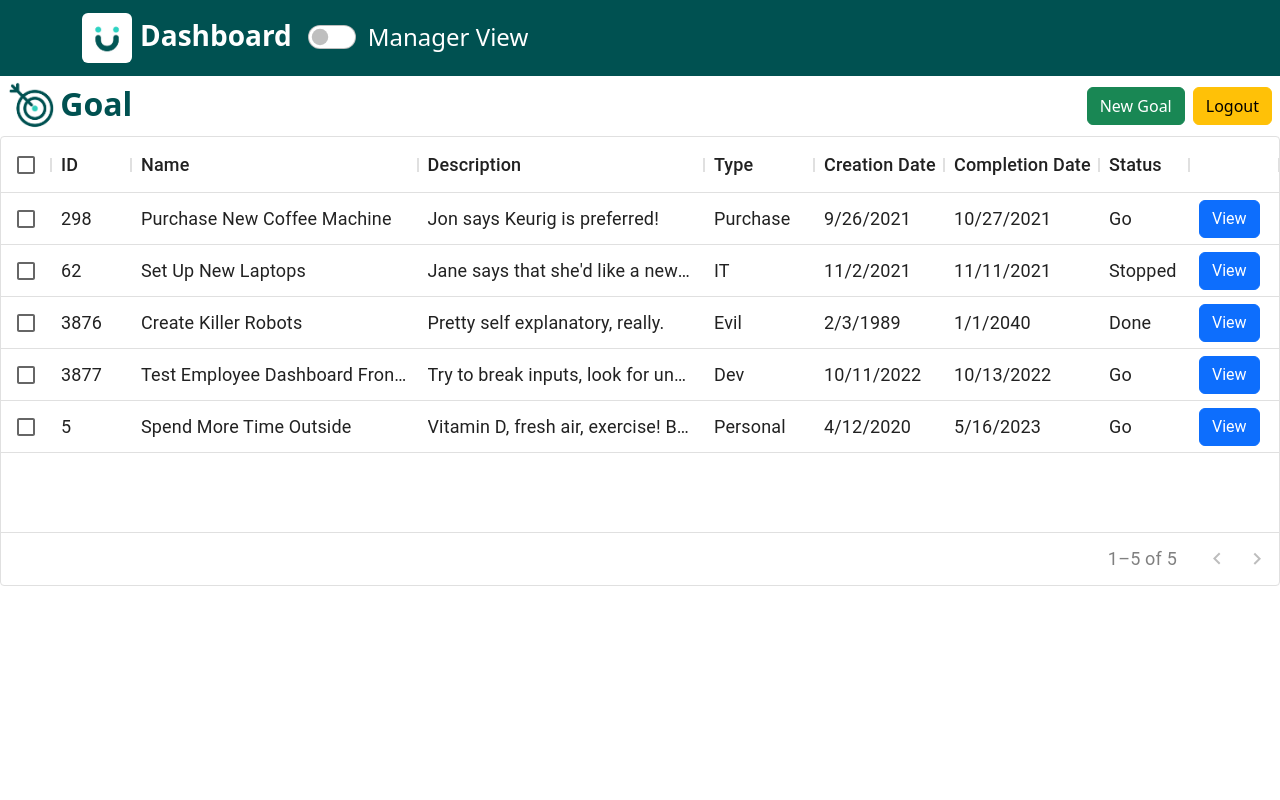
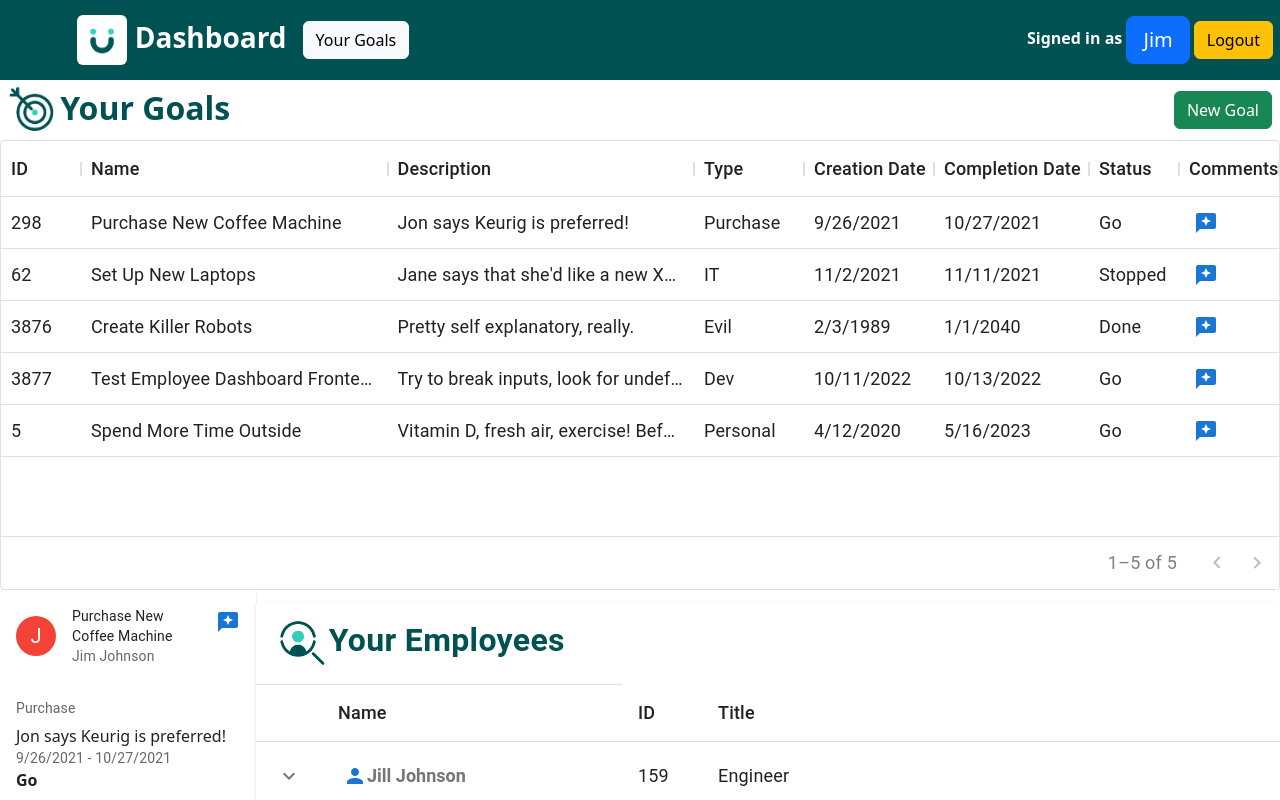
Before and after one commit to NicholasAnkiewicz/goalstool, a React (Create React App) app in the folder my-app/: page /dashboard in a window 1280 px wide. Shown: the top 800 px of the page. Built offline with nearby package versions, Linux system fonts and the light colour scheme.

Commit message:
Removed toggle-switch, added goal card and linked components

```diff
--- a/my-app/src/App.js
+++ b/my-app/src/App.js
@@ -3,6 +3,7 @@ import { BrowserRouter, Route, Routes } from 'react-router-dom';
 import Dashboard from './pages/Dashboard';
 import ManagerDashboard from './pages/ManagerDashboard';
 import NewGoal from './pages/NewGoal';
+import GoalCard from './pages/components/GoalCard';
 
 function App() {
     return (
@@ -12,6 +13,7 @@ function App() {
                 < Route path='/dashboard' element={<Dashboard />} />
                 < Route path='/manager-dashboard' element={<ManagerDashboard />} />
                 < Route path='/NewGoal' element={<NewGoal />} />
+                < Route path='/goalcard' element={<GoalCard/> } />
            </Routes>
       </BrowserRouter>
     );
--- a/my-app/src/pages/Dashboard.js
+++ b/my-app/src/pages/Dashboard.js
@@ -3,16 +3,15 @@ import { DataGrid } from '@mui/x-data-grid';
 import { Button } from 'react-bootstrap';
 import 'bootstrap/dist/css/bootstrap.min.css';
 import './Dashboard.css';
-import Container from 'react-bootstrap/Container';
-import Nav from 'react-bootstrap/Nav';
 import Navbar from 'react-bootstrap/Navbar';
 import logo from './ukglogo.jpg';
-import { MDBSwitch } from 'mdb-react-ui-kit';
 import ManagerDashboard from "./ManagerDashboard.js"
-import { CSSTransition } from 'react-transition-group';
 import { useNavigate } from "react-router-dom";
 import Image from 'react-bootstrap/Image';
 import icon from './icon1.png';
+import GoalCard from './components/GoalCard'
+import ReviewsIcon from '@mui/icons-material/Reviews';
+import IconButton from '@mui/material/IconButton';
 
 
 const columns = [
@@ -43,7 +42,7 @@ const columns = [
   },
 
   {
-    field: 'createdDate',
+    field: 'createdate',
     description: 'The date of creation for the goal',
     headerName: 'Creation Date',
     type: 'date',
@@ -52,7 +51,7 @@ const columns = [
   },
 
   {
-    field: 'completionDate',
+    field: 'completedate',
     description: "The predicted completion date for a goal",
     headerName: 'Completion Date',
     type: 'date',
@@ -70,10 +69,10 @@ const columns = [
 
   {
     field: "moreInfo",
-    headerName: "",
+    headerName: "Comments",
     description: 'Click for Full Goal Information!',
     sortable: false,
-    width: 90,
+    width: 100,
     renderCell: (params) => {
       const onClick = (e) => {
         e.stopPropagation();
@@ -85,9 +84,12 @@ const columns = [
           .forEach(
             (c) => (thisRow[c.field] = params.getValue(params.id, c.field))
           );
-        return alert(JSON.stringify(thisRow, null, 4));
+        return 1;
+        //return alert(JSON.stringify(thisRow, null, 4));
       };
-      return <Button onClick={onClick}>View</Button>;
+      return  <div><IconButton size="small" onClick={onClick}>
+      {<ReviewsIcon color="primary"/>}
+    </IconButton></div>;
     }
   }
 
@@ -99,7 +101,7 @@ const rows = [
   {
     id: 298, name: 'Purchase New Coffee Machine',
     description: 'Jon says Keurig is preferred!',
-    createdDate: "9/26/2021", completionDate: "10/27/2021",
+    createdate: "9/26/2021", completedate: "10/27/2021",
     editableField: "this field can be editedd (try fixing the typo)",
     type: "Purchase", status: "Go"
   },
@@ -107,27 +109,27 @@ const rows = [
   {
     id: 62, name: 'Set Up New Laptops',
     description: 'Jane says that she\'d like a new XPS15, while Max is really itching for a Macbook. Can we get him an M2 chip for his development work?',
-    createdDate: "11/2/21", completionDate: "11/11/21",
+    createdate: "11/2/21", completedate: "11/11/21",
     editableField: "this one too!",
     type: "IT", status: "Stopped"
   },
 
   { id: 3876, name: 'Create Killer Robots',
     description: 'Pretty self explanatory, really.',
-    createdDate: "2/3/1989", completionDate: "1/1/2040",
+    createdate: "2/3/1989", completedate: "1/1/2040",
     editableField: "even the one underneath, with no text!",
     type: "Evil", status: "Done"
   },
 
   { id: 3877, name: 'Test Employee Dashboard Frontend',
     description: 'Try to break inputs, look for undefined behavior.',
-    createdDate: "10/11/2022", completionDate: "10/13/2022",
+    createdate: "10/11/2022", completedate: "10/13/2022",
     type: "Dev", status: "Go"
   },
 
   { id: 5, name: 'Spend More Time Outside',
     description: 'Vitamin D, fresh air, exercise! Before it gets cold.',
-    createdDate: "4/12/2020", completionDate: "5/16/2023",
+    createdate: "4/12/2020", completedate: "5/16/2023",
     type: "Personal", status: "Go"
 
   },
@@ -135,7 +137,12 @@ const rows = [
 ];
 
 
-function EmployeeDashboard() {
+let loggedInUser = {
+  firstname: "Jim",
+  lastname: "Johnson"
+}
+
+function EmployeeDashboard(selectedRow,changeSelectedRow,curEmployee,curRows) {
   const navigate = useNavigate();
 
   return (
@@ -144,76 +151,64 @@ function EmployeeDashboard() {
       <div className="p-1 d-flex justify-content-between align-items-center">
         <div className="fw-bold fs-2" style={{color: '#005151'}}  >
         <Image height="50" src={icon}/>
-          Goal
+          {curEmployee == loggedInUser ? "Your" : curEmployee.firstname + " " +curEmployee.lastname + "'s"} Goals
         </div>
         <div>
           <Button className="m-1" variant="success" onClick={()=>navigate('/NewGoal')}>New Goal</Button>
-          <Button className="m-1" variant="warning" onClick={()=>navigate('/')}>Logout</Button>
         </div>
       </div>
     <DataGrid
-      rows={rows}
+      rows={curRows}
       columns={columns}
-      experimentalFeatures={{ newEditingApi: true }}
+      onRowClick={
+        (params, event, details) => {
+          changeSelectedRow(params.row);
+      }}
+
       pageSize={10}
       rowsPerPageOptions={[6]}
-      checkboxSelection
+      checkboxSelection={false}
     />
+    {GoalCard(selectedRow,curEmployee)}
 
   </div>
   )
 }
 
-const duration = 300;
+export default function Dashboard() {
+  const [activeGoal, setActiveGoal] = React.useState(rows[0]);
+  const [curEmployee, setCurUser] = React.useState(loggedInUser);
+  const [curRows, setCurRows] = React.useState(rows);
+  const nodeRef = React.useRef(null);
+  const navigate = useNavigate();
 
-const defaultStyle = {
-  transition: 'opacity ${duration}ms ease-in-out',
-  opacity: 0.01,
-}
+  return (
+    <div>
+      <Navbar style={{backgroundColor: '#005151'}}>
 
-const transitionStyles = {
-  entering: {opacity: 1},
-  entered: {opacity: 1},
-  exiting: {opacity: 0},
-  exited: {opacity: 0},
-}
-
-
-export default function Dashboard() {
-  const [inProp, setInProp] = React.useState(false);
-  const nodeRef = React.useRef(null);
-  return (
-
-    <div>
-      <Navbar className="fs-4" expand="lg" style={{backgroundColor: '#005151'}}>
-        <Container>
-
-          <Navbar.Brand className="fw-bold fs-3 navbar-light" href="#home">
+          <Navbar.Brand style={{paddingLeft: '6%'}}className="fw-bold fs-3 navbar-light" href="#home">
             <Image className="me-2 rounded mx-auto" src={logo} height="50" alt="Employee logo" />
             Dashboard
           </Navbar.Brand>
+          <Button variant="light" onClick={() => {setCurUser(loggedInUser); setCurRows(rows) }}>Your Goals</Button>
           <Navbar.Toggle aria-controls="basic-navbar-nav" />
-          <Navbar.Collapse id="basic-navbar-nav">
-            <Nav className="me-auto">
-              <MDBSwitch onClick={() => setInProp(!inProp)}
-              id='flexSwitchCheckDefault' label='Manager View' />
+          <Navbar.Collapse className="justify-content-end" id="basic-navbar-nav">
+            <Navbar.Text style={{paddingRight: '3px'}} className="fw-bold navbar-light">
+              Signed in as <Button className="btn-lg">{loggedInUser.firstname}</Button>
+            <Button className="m-1" variant="warning" onClick={()=>navigate('/')}>Logout</Button>
 
-            </Nav>
+            </Navbar.Text>
           </Navbar.Collapse>
-        </Container>
       </Navbar>
-      {EmployeeDashboard()}
-      <CSSTransition nodeRef={nodeRef} in={inProp}
-      timeout={200} classNames="my-node" unmountOnExit>
-        <div ref={nodeRef}>
+      <div>
+        {EmployeeDashboard(activeGoal,setActiveGoal,curEmployee,curRows)}
+        <div ref={nodeRef} style={{float: 'right', width: "80%"}}>
           <br/>
           <br/>
-          <br/>
-          <br/>
-          {ManagerDashboard()}
+          {ManagerDashboard(setCurUser,setCurRows)}
         </div>
-      </CSSTransition>
 
+      </div>
     </div>
 
   );
--- a/my-app/src/pages/ManagerDashboard.js
+++ b/my-app/src/pages/ManagerDashboard.js
@@ -13,29 +13,35 @@ import Typography from '@mui/material/Typography';
 import Paper from '@mui/material/Paper';
 import KeyboardArrowDownIcon from '@mui/icons-material/KeyboardArrowDown';
 import KeyboardArrowUpIcon from '@mui/icons-material/KeyboardArrowUp';
-import { useNavigate } from "react-router-dom";
-import Pageview from '@mui/icons-material/Pageview';
 import Image from 'react-bootstrap/Image';
 import icon from './icon2.png';
+import ReviewsIcon from '@mui/icons-material/Reviews';
+import PersonIcon from '@mui/icons-material/Person';
 
-
-function createData(name, id, title) {
+function createData(firstname, lastname, id, title) {
   return {
-    name,
+    firstname,
+    lastname,
     id,
     title,
     goals: [
       {
+        id: 235,
         createdate: '2020-01-05',
-        goalname: 'Test Employee Dashboard Frontend',
+        completedate: '2021-01-05',
+        name: 'Test Employee Dashboard Frontend',
         description: "Try to break inputs, look for undefined behavior.",
-        type: "Dev"
+        type: "Dev",
+        status: "Go",
       },
       {
+        id: 292,
         createdate: '2020-01-02',
-        goalname: 'Spend More Time Outside',
-        description: "Vitamin D, fresh air, exercise! Before it gets cold.",
-        type: "Personal"
+        completedate: '2021-01-02',
+        name: 'Spend More Time Outside',
+        description: "Vitamin D, fresh air, exercise! Before it gets cold. ",
+        type: "Personal",
+        status: "Complete",
       },
     ],
   };
@@ -43,8 +49,9 @@ function createData(name, id, title) {
 
 function Row(props) {
   const { row } = props;
+  const { setCurUser } = props;
+  const { setCurRows } = props;
   const [open, setOpen] = React.useState(false);
-  const navigate = useNavigate();
 
 
   return (
@@ -61,7 +68,14 @@ function Row(props) {
 
         </TableCell>
         <TableCell component="th" scope="row">
-          {row.name}
+
+        <IconButton size="small" onClick={() => {
+            setCurUser( {firstname: row.firstname, lastname: row.lastname, id: row.id, title: row.title } )
+            setCurRows( row.goals)
+          }}>
+          {<PersonIcon color="primary"/>}
+          <strong>{row.firstname + " " + row.lastname}  </strong>
+        </IconButton>
         </TableCell>
         <TableCell >{row.id}</TableCell>
         <TableCell >{row.title}</TableCell>
@@ -76,22 +90,24 @@ function Row(props) {
               <Table size="small" aria-label="purchases">
                 <TableHead>
                   <TableRow>
+                    <TableCell>Goal Name</TableCell>
                     <TableCell>Creation Date</TableCell>
-                    <TableCell>Goal Name</TableCell>
                     <TableCell>Description</TableCell>
                     <TableCell>Type</TableCell>
                   </TableRow>
                 </TableHead>
                 <TableBody>
                   {row.goals.map((GoalsRow) => (
-                    <TableRow key={GoalsRow.createdate}>
+                    <TableRow key={GoalsRow.goalname}>
                       <TableCell component="th" scope="row">
-                        <IconButton size="small" onClick={() => navigate('/goalview')}>
-                          {<Pageview color="warning"/>}
+                        <IconButton size="small" onClick={() => 1}>
+                          {<ReviewsIcon color="primary"/>}
                         </IconButton>
+                        {GoalsRow.name}
+                      </TableCell>
+                      <TableCell>
                         {GoalsRow.createdate}
                       </TableCell>
-                      <TableCell>{GoalsRow.goalname}</TableCell>
                       <TableCell>{GoalsRow.description}</TableCell>
                       <TableCell>
                         {GoalsRow.type}
@@ -109,14 +125,17 @@ function Row(props) {
 }
 
 Row.propTypes = {
+  setCurUser: PropTypes.func.isRequired,
+  setCurRows: PropTypes.func.isRequired,
   row: PropTypes.shape({
-    name: PropTypes.string.isRequired,
+    firstname: PropTypes.string.isRequired,
+    lastname: PropTypes.string.isRequired,
     id: PropTypes.number.isRequired,
     title: PropTypes.string.isRequired,
 
-    Goals: PropTypes.arrayOf(
+    goals: PropTypes.arrayOf(
       PropTypes.shape({
-        description: PropTypes.number.isRequired,
+        description: PropTypes.string.isRequired,
         goalname: PropTypes.string.isRequired,
         createdate: PropTypes.string.isRequired,
       }),
@@ -125,12 +144,12 @@ Row.propTypes = {
 };
 
 const rows = [
-  createData('Jill Johnson', 159, 'Engineer', 24, 4.0, 3.99),
-  createData('Tim Thompson', 237, 'Project Manager', 37, 4.3, 4.99),
-  createData('Eclair', 262, "Engineer", 24, 6.0, 3.79),
+  createData('Jill', 'Johnson', 159, 'Engineer'),
+  createData('Tim','Thompson', 237, 'Project Manager'),
+  createData('Eclair','', 262, "Engineer"),
 ];
 
-export default function CollapsibleTable() {
+export default function ManagerDashboard(setCurUser, setCurRows) {
   return (
     <div style={{width:"100%"}}>
     <br/>
@@ -140,19 +159,19 @@ export default function CollapsibleTable() {
           <TableRow>
             <TableCell className="fw-bold fs-2" style={{color: '#005151'}} colSpan={2}>
               <Image height="50" src={icon}/>
-              Employee
+              Your Employees
             </TableCell>
             </TableRow>
           <TableRow>
             <TableCell />
-            <TableCell style={{width: '200px'}}>Name</TableCell>
+            <TableCell style={{width: '300px'}}>Name</TableCell>
             <TableCell style={{width: '80px'}}>ID</TableCell>
             <TableCell>Title</TableCell>
           </TableRow>
         </TableHead>
         <TableBody>
           {rows.map((row) => (
-            <Row key={row.name} row={row} />
+            <Row key={row.name} row={row} setCurUser={setCurUser} setCurRows={setCurRows}/>
           ))}
         </TableBody>
       </Table>
--- a/my-app/src/pages/NewGoal.js
+++ b/my-app/src/pages/NewGoal.js
@@ -1,5 +1,5 @@
 import { useState } from "react";
-import BasicForm from "../components/BasicForm";
+import BasicForm from "./components/BasicForm";
 import "./NewGoal.css";
 
 function NewGoal() {
--- /dev/null
+++ b/my-app/src/pages/components/GoalCard.js
@@ -0,0 +1,50 @@
+import * as React from 'react';
+import Card from '@mui/material/Card';
+import CardHeader from '@mui/material/CardHeader';
+import CardContent from '@mui/material/CardContent';
+import Avatar from '@mui/material/Avatar';
+import IconButton from '@mui/material/IconButton';
+import Typography from '@mui/material/Typography';
+import { red } from '@mui/material/colors';
+import ReviewsIcon from '@mui/icons-material/Reviews';
+import Box from '@mui/material/Box';
+
+export default function GoalCard(goal,employee) {
+  return (
+    <Card sx={{ maxWidth: "20%" }}>
+
+      <CardHeader
+        avatar={
+          <Avatar sx={{ bgcolor: red[500] }} aria-label="recipe">
+            {employee.firstname[0]}
+          </Avatar>
+        }
+        action={
+            <IconButton aria-label="view">
+                {<ReviewsIcon size="lg" color="primary"/>}
+            </IconButton>
+        }
+        title={goal.name}
+        subheader={employee.firstname + " " + employee.lastname}
+      />
+
+      <CardContent>
+        <Typography sx={{ fontSize: 14}} color="text.secondary" gutterBottom>
+          {goal.type}
+        </Typography>
+        <Typography variant="" color="text.primary">
+        {goal.description}
+        </Typography>
+        <Typography variant="body2" color="text.secondary">
+        {goal.createdate + '  -  ' + goal.completedate}
+
+        </Typography>
+       <Box sx={{ fontWeight: 'bold'}}>
+          {goal.status}
+        </Box>
+      </CardContent>
+
+
+    </Card>
+  );
+}
```
Also changed, not shown: my-app/src/pages/components/BasicForm.js (renamed from my-app/src/components/BasicForm.js).
